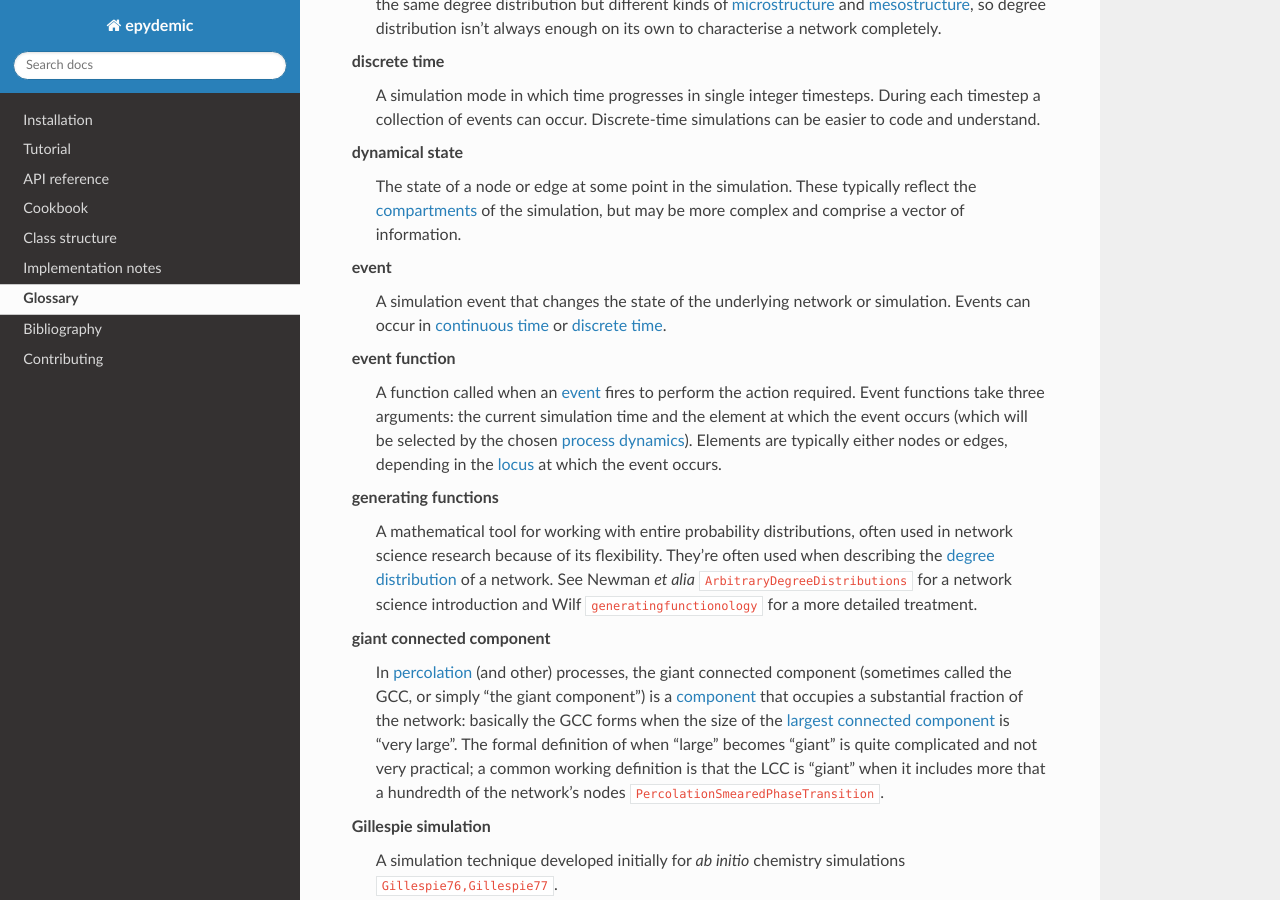
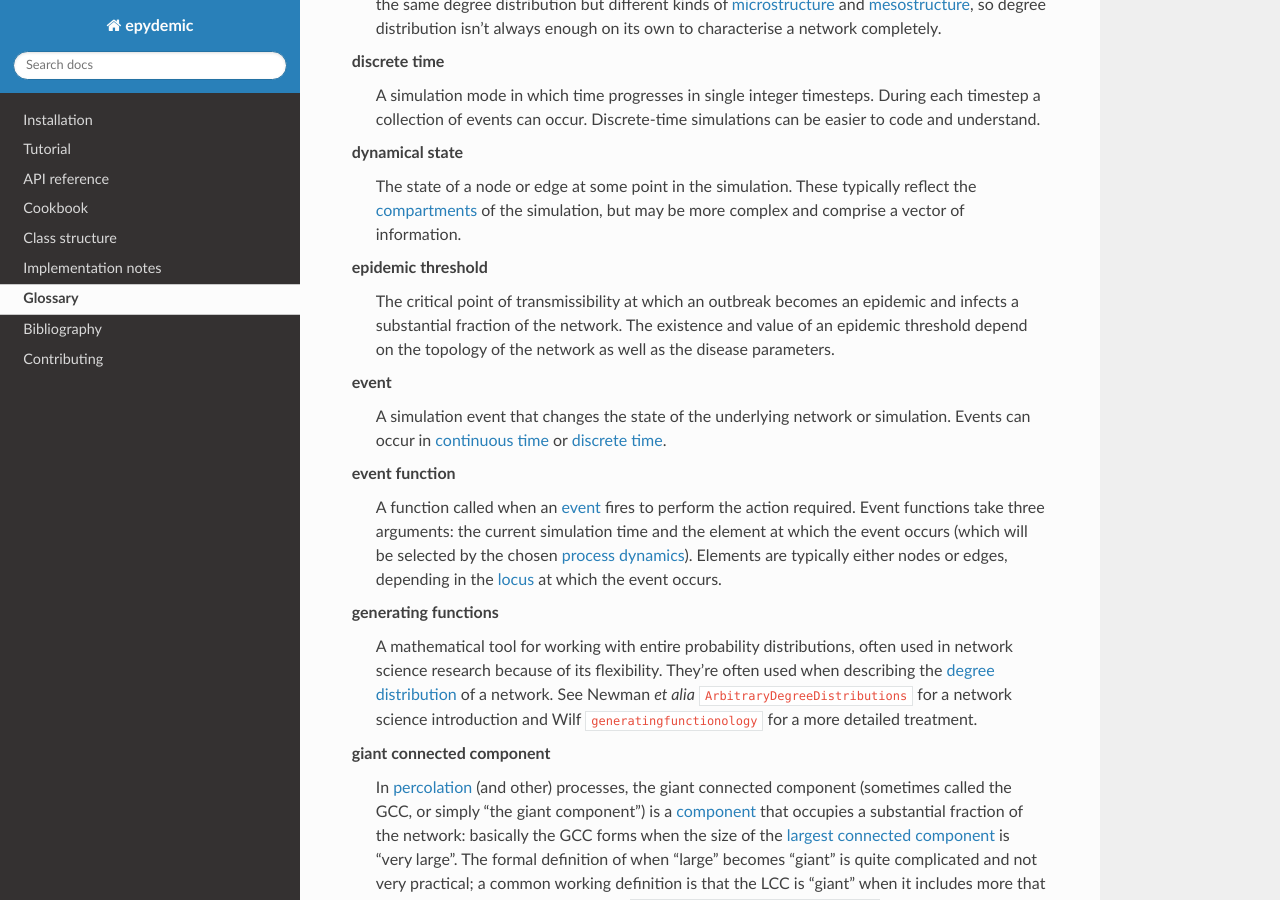
Before and after one commit to simoninireland/epydemic, a Sphinx documentation site: the page built from doc/glossary.rst, in a window 1280 px wide and 900 px high, scrolled down 1253 px. Built offline with Sphinx 7.4.7 and the Read the Docs theme 2.0.0, drawn with Linux system fonts in a browser that asks for light colours; cross-references to code outside the pages are shown as plain code.

Commit message:
Added epidemic threshold

```diff
--- a/doc/glossary.rst
+++ b/doc/glossary.rst
@@ -82,6 +82,13 @@ Glossary
       simulation. These typically reflect the :term:`compartments`
       of the simulation, but may be more complex and
       comprise a vector of information.
+
+   epidemic threshold
+      The critical point of transmissibility at which an outbreak
+      becomes an epidemic and infects a substantial fraction of the
+      network. The existence and value of an epidemic threshold
+      depend on the topology of the network as well as the disease
+      parameters.
 
    event
       A simulation event that changes the state of the underlying
```
